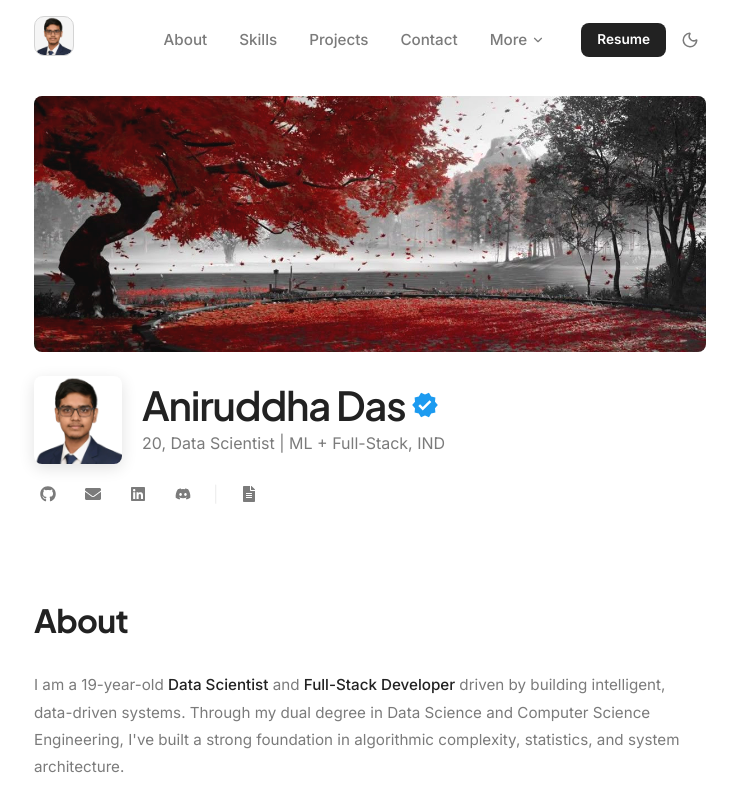
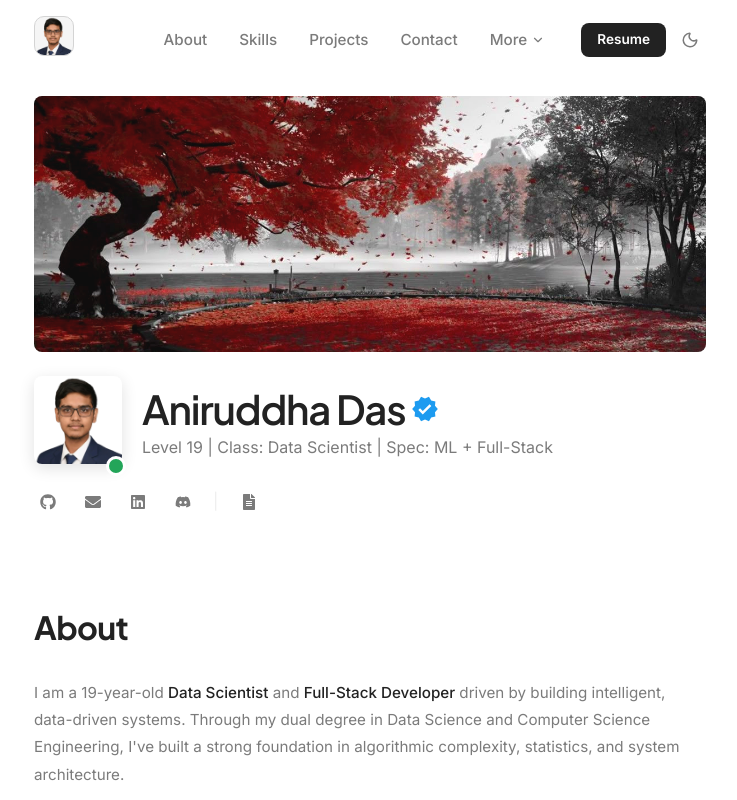
Before and after one commit to 24f2006234/aniruddha-portfolio, a React (Vite) app: page / in a window 1280 px wide. Shown: the top 800 px of the page, without its empty margins (270-1007 px from the left). Built offline with nearby package versions, Linux system fonts and the light colour scheme.

Commit message:
feat(hero): update player bio and class specialization

```diff
--- a/src/components/Hero.jsx
+++ b/src/components/Hero.jsx
@@ -29,17 +29,20 @@ export default function Hero() {
         >
           {/* Top Row: Image + Text */}
           <div className="hero-profile-top">
-            <img
-              src="/aniru.png"
-              alt={personalInfo.name}
-              className="hero-profile-img"
-            />
+            <div style={{ position: 'relative', display: 'inline-block', flexShrink: 0 }}>
+              <img
+                src="/aniru.png"
+                alt={personalInfo.name}
+                className="hero-profile-img"
+              />
+              <div className="online-status-dot" title="Online and available"></div>
+            </div>
             <div className="hero-profile-text">
               <h1 className="hero-profile-name" aria-label={personalInfo.name}>
                 {personalInfo.name}
                 <MdVerified size={28} color="#1d9bf0" style={{ marginLeft: '6px' }} />
               </h1>
-              <p className="hero-profile-title">20, {personalInfo.title}, IND</p>
+              <p className="hero-profile-title">Level 19 | Class: Data Scientist | Spec: ML + Full-Stack</p>
             </div>
           </div>
 
```
